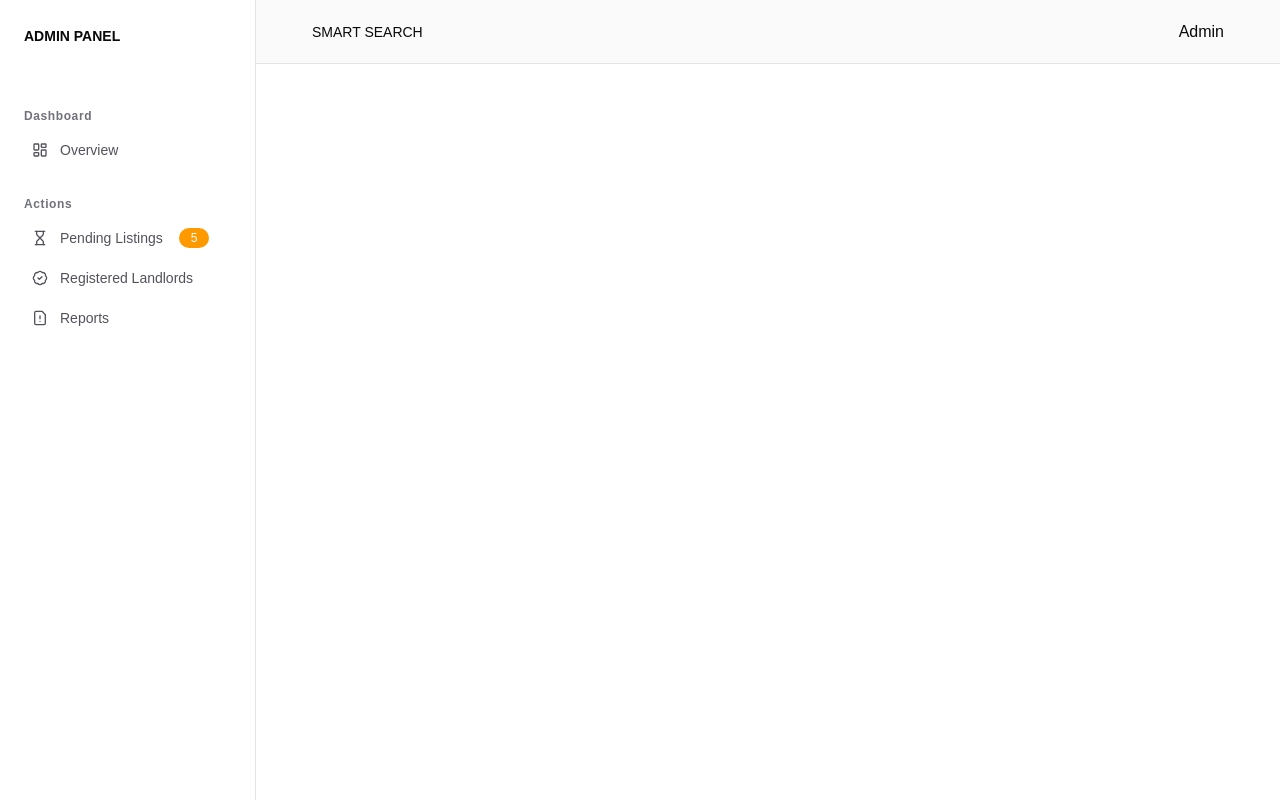
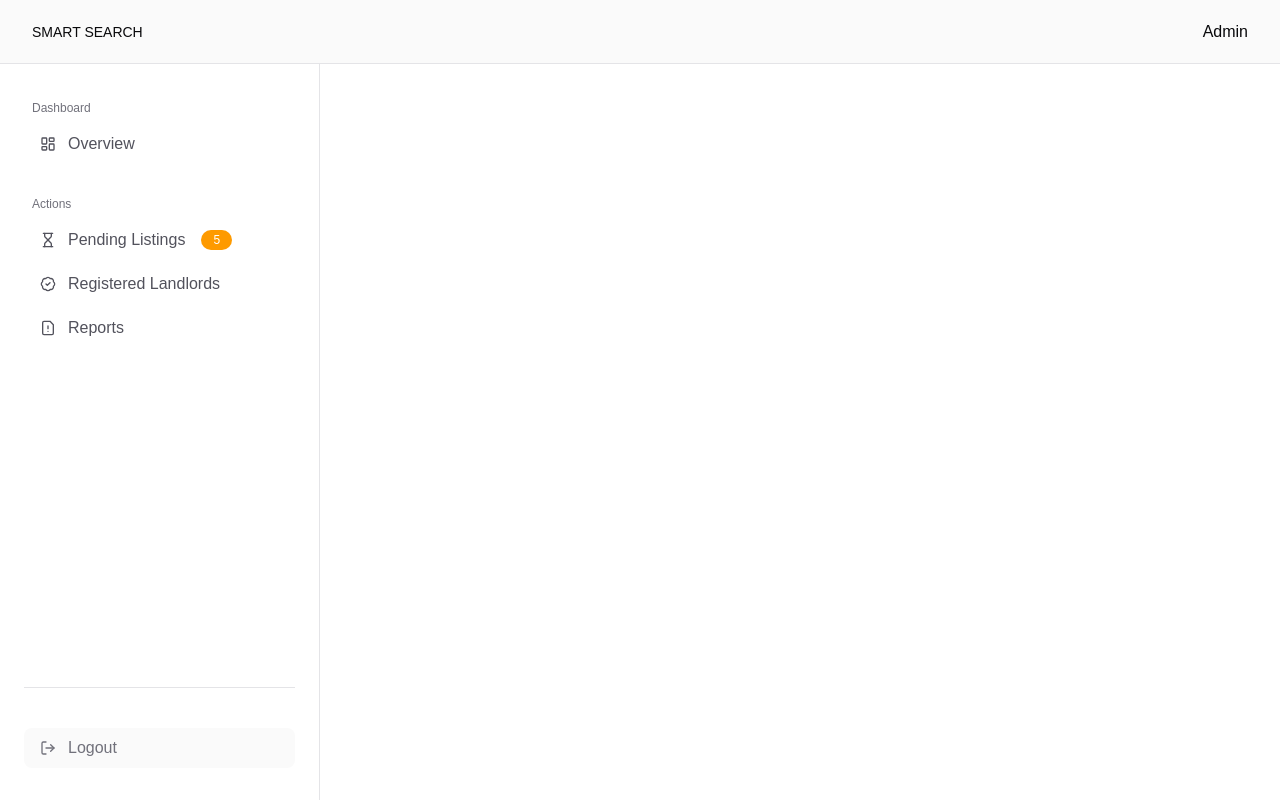
Before and after one commit to vincentobnza/boarding-house-rental, a React app in the folder client/: page /admin in a window 1280 px wide. Built offline with nearby package versions, Linux system fonts and the light colour scheme; the HTML template or start-up script is replaced by a standard one.

Commit message:
Added payment on registration

```diff
--- a/client/src/components/ui/button.tsx
+++ b/client/src/components/ui/button.tsx
@@ -23,7 +23,7 @@ const buttonVariants = cva(
       size: {
         default: "h-9 px-4 py-2 has-[>svg]:px-3",
         sm: "h-8 rounded-full gap-1.5 px-3 has-[>svg]:px-2.5",
-        lg: "h-14 rounded-full px-12 has-[>svg]:px-4 text-lg",
+        lg: "h-14 rounded-full px-12 has-[>svg]:px-6 text-sm",
         icon: "size-9",
       },
     },
--- a/client/src/layout/admin-layout.tsx
+++ b/client/src/layout/admin-layout.tsx
@@ -4,6 +4,7 @@ import {
   Hourglass,
   BadgeCheck,
   FileWarning,
+  LogOut,
 } from "lucide-react";
 import { useState, useEffect } from "react";
 
@@ -22,21 +23,18 @@ export default function AdminLayout() {
   return (
     <div className="flex min-h-screen w-full">
       {/* Sidebar */}
-      <aside className="w-64 bg-white border-r border-zinc-200 flex flex-col">
-        <div className="h-18 px-6 py-4 flex items-center justify-between">
-          <h1 className="text-sm font-bold">ADMIN PANEL</h1>
-        </div>
+      <aside className="fixed top-14 left-0 w-80 bg-white border-r border-zinc-200 flex flex-col p-2 min-h-screen">
         <SidebarNav pendingCount={pendingCount} />
       </aside>
 
       {/* Main Content */}
       <div className="flex-1 flex flex-col">
-        <header className="h-16 px-14 bg-zinc-50 border-b border-zinc-200 flex items-center justify-between">
+        <header className="z-50 fixed w-full top-0 right-0 h-16 px-8 bg-zinc-50 border-b border-zinc-200 flex items-center justify-between">
           <h3 className="text-sm">SMART SEARCH</h3>
           <div>Admin</div>
         </header>
 
-        <main className="flex-grow w-full max-w-screen-xl mx-auto px-6 py-4">
+        <main className="mt-16 ml-80 flex-grow px-6 py-4">
           <Outlet />
         </main>
       </div>
@@ -49,13 +47,13 @@ const SidebarNav = ({ pendingCount }: { pendingCount: number }) => {
     {
       label: "Dashboard",
       name: "Overview",
-      link: "/admin/dashboard/dashboard",
+      link: "dashboard",
       icon: <LayoutDashboard className="size-4" />,
     },
     {
       label: "Actions",
       name: "Pending Listings",
-      link: "/admin/dashboard/pending-list",
+      link: "pending-listings",
       icon: <Hourglass className="size-4" />,
       badge: pendingCount,
     },
@@ -83,12 +81,11 @@ const SidebarNav = ({ pendingCount }: { pendingCount: number }) => {
   }, {} as Record<string, typeof navItems>);
 
   return (
-    <nav className="mt-5 flex flex-col p-4 gap-4">
+    <nav className="mt-5 flex flex-col flex-1 p-4 gap-4 pb-20">
+      <div className="flex-1">
         {Object.entries(groupedItems).map(([label, items]) => (
-        <div key={label} className="mb-3">
-          <h3 className="text-xs font-semibold text-zinc-500 tracking-wider mb-2 px-2">
-            {label}
-          </h3>
+          <div key={label} className="mb-8">
+            <h3 className="text-xs text-zinc-500 mb-2 px-2">{label}</h3>
             <div className="flex flex-col gap-1">
               {items.map((item) => (
                 <NavLink
@@ -96,9 +93,9 @@ const SidebarNav = ({ pendingCount }: { pendingCount: number }) => {
                   to={item.link}
                   className={({ isActive }) =>
                     [
-                    "flex items-center gap-3 px-4 py-2 rounded-md text-sm hover:bg-zinc-100",
+                      "flex items-center gap-3 px-4 py-2 rounded-md text-md hover:bg-zinc-100",
                       isActive
-                      ? "bg-zinc-100 font-semibold text-zinc-900"
+                        ? "bg-zinc-50 font-semibold text-zinc-700"
                         : "text-zinc-600",
                     ].join(" ")
                   }
@@ -117,6 +114,14 @@ const SidebarNav = ({ pendingCount }: { pendingCount: number }) => {
             </div>
           </div>
         ))}
+      </div>
+
+      <div className="mt-auto pt-10 border-t border-zinc-200">
+        <button className="w-full flex items-center gap-3 px-4 py-2 rounded-md text-md hover:bg-zinc-100 text-zinc-500 bg-zinc-50">
+          <LogOut size={16} />
+          Logout
+        </button>
+      </div>
     </nav>
   );
 };
--- a/client/src/pages/landlord/registration.tsx
+++ b/client/src/pages/landlord/registration/registration.tsx
@@ -11,8 +11,10 @@ import {
   Shield,
   CheckCircle2,
   User,
+  ArrowRight,
 } from "lucide-react";
 import Footer from "@/components/footer";
+import { Link } from "react-router-dom";
 
 const CERTIFICATES = [
   { label: "BPLO Certificate", required: true },
@@ -262,12 +264,17 @@ const Form = () => {
 
       {/* Submit Button */}
       <div className="flex justify-center">
-        <Button
-          type="submit"
-          className="h-12 bg-zinc-700 hover:bg-zinc-700 text-white px-8 py-2 rounded-md transition-colors duration-200"
-        >
-          Submit Registration
-        </Button>
+        <Link to="/landlord/registration/payment">
+          <Button
+            type="submit"
+            className="rounded h-11"
+            variant="outline"
+            size="lg"
+          >
+            Continue
+            <ArrowRight />
+          </Button>
+        </Link>
       </div>
     </div>
   );
--- a/client/src/routes/admin.routes.tsx
+++ b/client/src/routes/admin.routes.tsx
@@ -1,5 +1,9 @@
-import AdminDashboard from "@/pages/admin/overview/dashboard";
+import { lazy } from "react";
+
 import AdminLayout from "@/layout/admin-layout";
+
+const AdminDashboard = lazy(() => import("@/pages/admin/overview/dashboard"));
+import PendingListings from "@/pages/admin/pending-listing/list";
 
 export const adminRoutes = [
   {
@@ -10,6 +14,10 @@ export const adminRoutes = [
         path: "dashboard",
         element: <AdminDashboard />,
       },
+      {
+        path: "pending-listings",
+        element: <PendingListings />,
+      },
     ],
   },
 ];
--- a/client/src/routes/landlord.routes.tsx
+++ b/client/src/routes/landlord.routes.tsx
@@ -9,7 +9,7 @@ const LandlordDashboard = lazy(
   () => import("../pages/landlord/listings/dashboard")
 );
 const LandlordRegistration = lazy(
-  () => import("../pages/landlord/registration")
+  () => import("../pages/landlord/registration/registration")
 );
 const LandlordInbox = lazy(() => import("../pages/landlord/inbox/chat"));
 
@@ -40,6 +40,10 @@ export const landlordRoutes = [
     element: <LandlordRegistration />,
   },
   {
+    path: "/landlord/registration/payment",
+  },
+
+  {
     path: "/landlord/dashboard",
     element: <LandlordLayout />,
     children: [
```
Also changed, not shown: client/src/pages/landlord/registration/registration-payment.tsx (added). Lines whose indentation alone changed are shown as unchanged.
